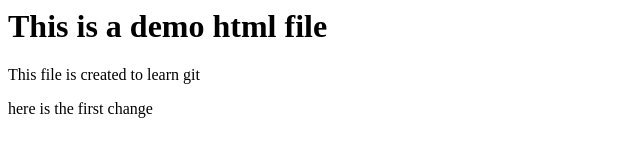
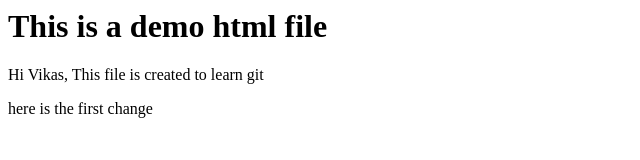
Before and after one commit to vikaskhir/awesome-repo, a plain HTML site: page index.html in a window 1280 px wide. Shown: the full height of the page, 0-640 px from the left. Drawn offline with Linux system fonts and the light colour scheme.

Commit message:
added name vikas in para

```diff
--- a/index.html
+++ b/index.html
@@ -1,7 +1,7 @@
 <html>
 <title<This is title page</title>
 <h1>This is a demo  html file</h1>
-<p> This file is created to learn git</p>
+<p>Hi Vikas, This file is created to learn git</p>
 here is the first change
 
 
```
